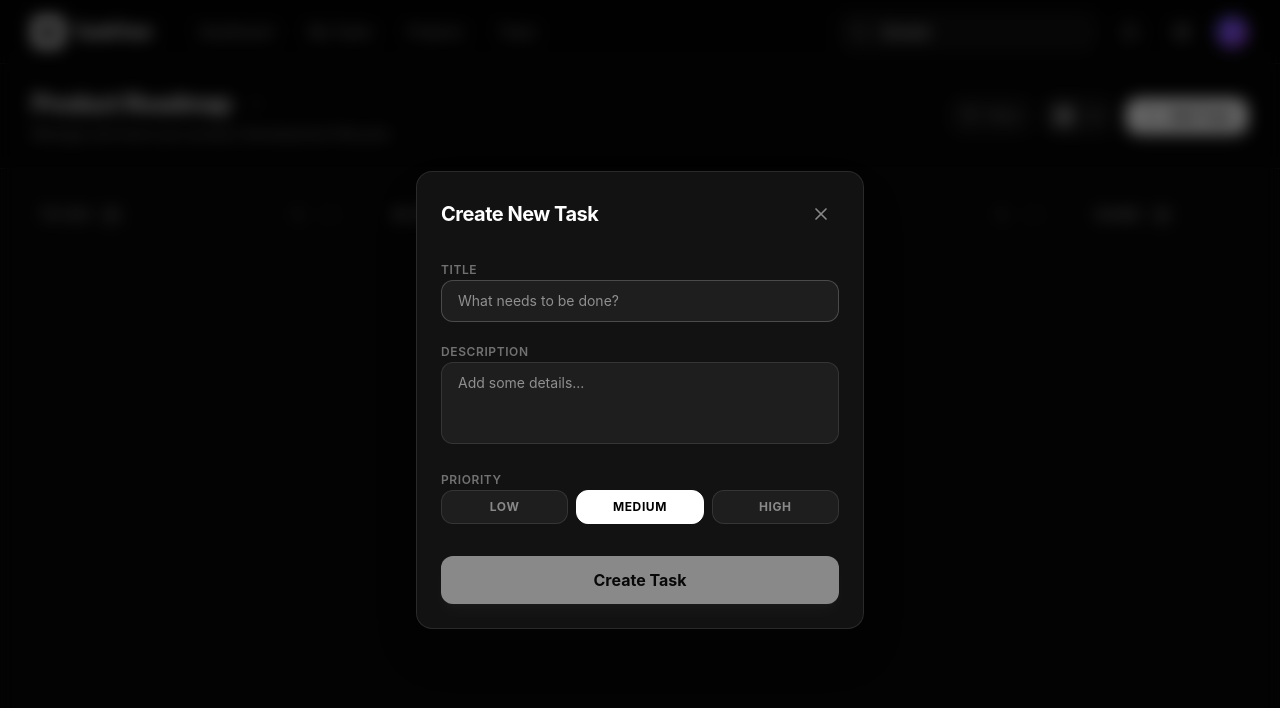
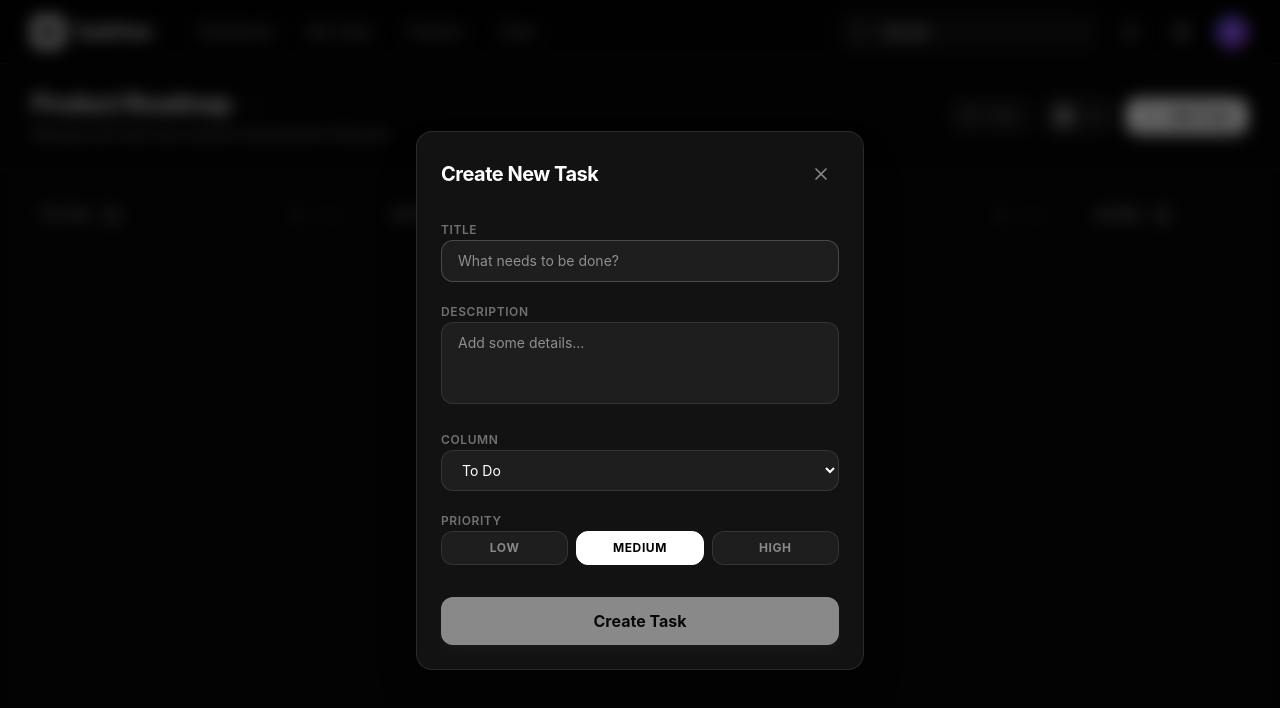
Before and after one commit to letsgokala/Kala-weather-app, a React (Vite) app: page / in a window 1280 px wide. Both pictures are taken after typing "Sample" into the empty fields and a click on the button "Add Task". Shown: the top 708 px of the page. Built offline with nearby package versions, Linux system fonts and the light colour scheme.

Commit message:
feat: refine workspace implementation

```diff
--- a/src/components/AddTaskModal.tsx
+++ b/src/components/AddTaskModal.tsx
@@ -1,4 +1,4 @@
-import React, { useState } from 'react';
+import React, { useEffect, useState } from 'react';
 import { useTaskStore } from '../store/useTaskStore';
 import { Priority } from '../types/task';
 import { X } from 'lucide-react';
@@ -7,18 +7,26 @@ import { motion, AnimatePresence } from 'motion/react';
 interface AddTaskModalProps {
   isOpen: boolean;
   onClose: () => void;
+  defaultColumnId?: string | null;
 }
 
-export const AddTaskModal = ({ isOpen, onClose }: AddTaskModalProps) => {
-  const { addTask } = useTaskStore();
+export const AddTaskModal = ({ isOpen, onClose, defaultColumnId }: AddTaskModalProps) => {
+  const { addTask, columns, columnOrder } = useTaskStore();
   const [title, setTitle] = useState('');
   const [description, setDescription] = useState('');
   const [priority, setPriority] = useState<Priority>('medium');
+  const [columnId, setColumnId] = useState('');
+
+  useEffect(() => {
+    if (!isOpen) return;
+    const fallbackColumn = defaultColumnId ?? columnOrder[0] ?? '';
+    setColumnId(fallbackColumn);
+  }, [isOpen, defaultColumnId, columnOrder]);
 
   const handleSubmit = (e: React.FormEvent) => {
     e.preventDefault();
-    if (title.trim()) {
-      addTask('todo', title, description, priority);
+    if (title.trim() && columnId) {
+      addTask(columnId, title, description, priority);
       setTitle('');
       setDescription('');
       setPriority('medium');
@@ -76,6 +84,21 @@ export const AddTaskModal = ({ isOpen, onClose }: AddTaskModalProps) => {
               </div>
 
               <div className="space-y-1.5">
+                <label className="text-xs font-semibold uppercase tracking-wider opacity-40">Column</label>
+                <select
+                  value={columnId}
+                  onChange={(e) => setColumnId(e.target.value)}
+                  className="w-full bg-white/5 border border-brand-border rounded-xl px-4 py-2.5 text-sm focus:outline-none focus:border-white/20 transition-all"
+                >
+                  {columnOrder.map((id) => (
+                    <option key={id} value={id} className="bg-brand-surface">
+                      {columns[id]?.title ?? 'Untitled'}
+                    </option>
+                  ))}
+                </select>
+              </div>
+
+              <div className="space-y-1.5">
                 <label className="text-xs font-semibold uppercase tracking-wider opacity-40">Priority</label>
                 <div className="flex gap-2">
                   {(['low', 'medium', 'high'] as Priority[]).map((p) => (
@@ -98,7 +121,7 @@ export const AddTaskModal = ({ isOpen, onClose }: AddTaskModalProps) => {
               <div className="pt-4">
                 <button
                   type="submit"
-                  disabled={!title.trim()}
+                  disabled={!title.trim() || !columnId}
                   className="w-full py-3 bg-white text-black rounded-xl font-bold hover:bg-white/90 transition-all disabled:opacity-50 disabled:cursor-not-allowed shadow-lg shadow-white/5"
                 >
                   Create Task
```
